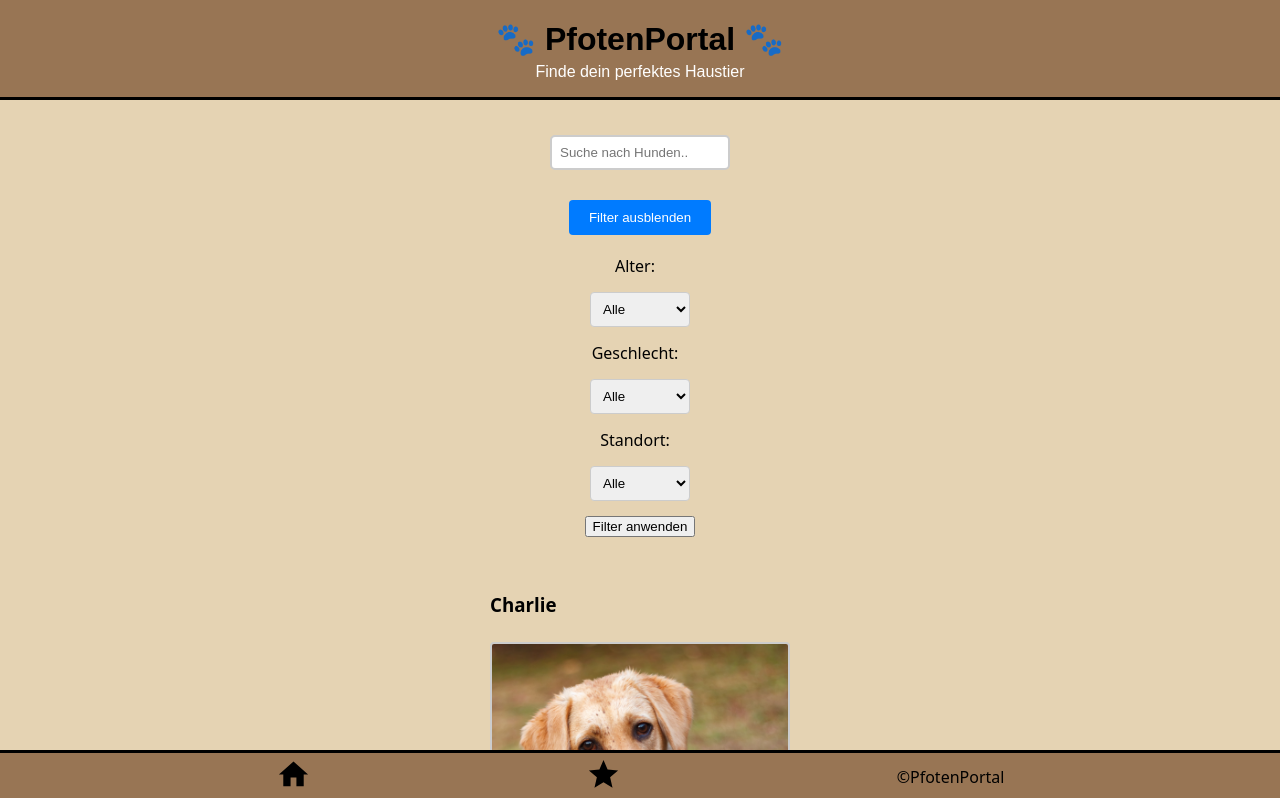
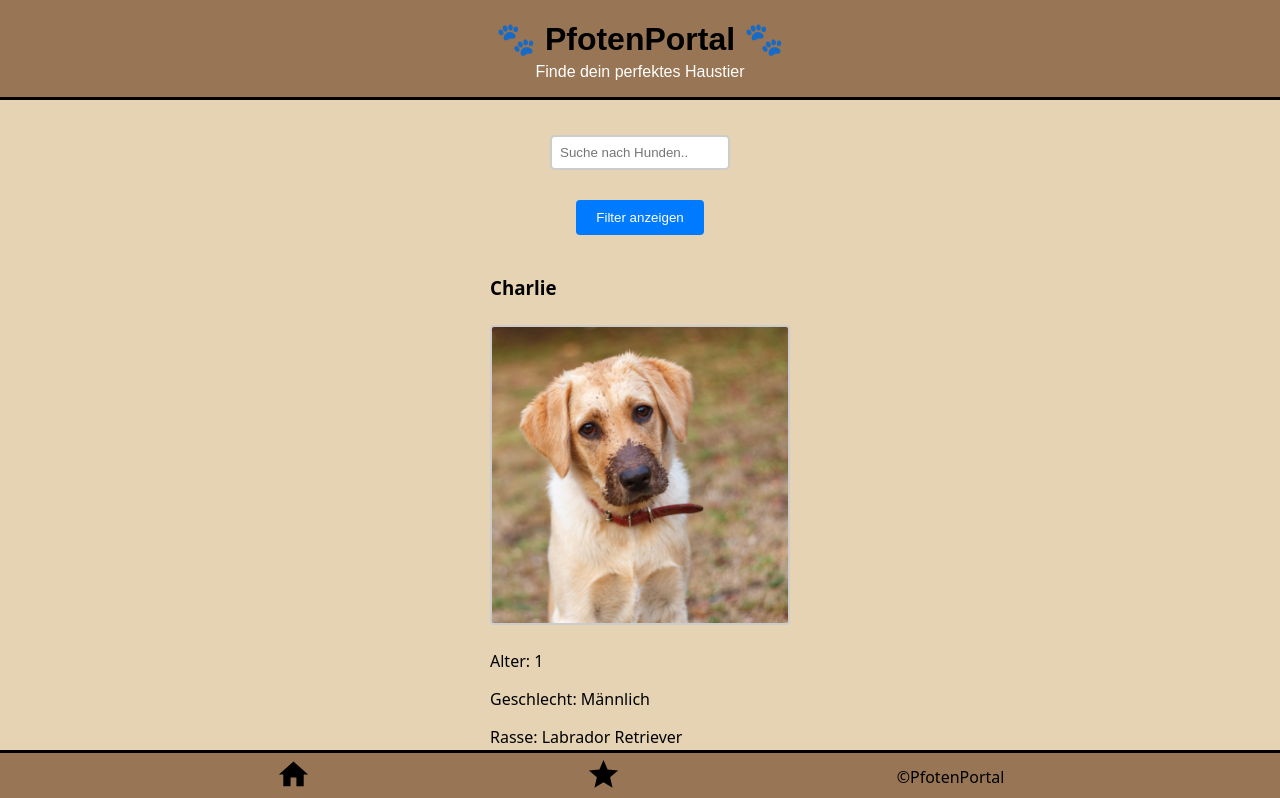
Before and after one commit to DErdmann1/Pfoten-Portal, a Next.js app: page /dogs in a window 1280 px wide. Shown: the top 798 px of the page. Built offline with nearby package versions, Linux system fonts and the light colour scheme.

Commit message:
set usestate for filterfunction to false

```diff
--- a/pages/dogs.js
+++ b/pages/dogs.js
@@ -44,6 +44,7 @@ const ToggleButton = styled.button`
   padding: 10px 20px;
   cursor: pointer;
   margin-top: 10px;
+  margin-bottom: 5px;
 `;
 
 export default function DogsPage() {
@@ -54,7 +55,7 @@ export default function DogsPage() {
   const [noResults, setNoResults] = useState(false);
   const [favorites, setFavorites] = useState([]);
   const [searchInput, setSearchInput] = useState("");
-  const [filterExpanded, setFilterExpanded] = useState(true);
+  const [filterExpanded, setFilterExpanded] = useState(false);
 
   useEffect(() => {
     const storedFavorites = localStorage.getItem("favorites");
```
